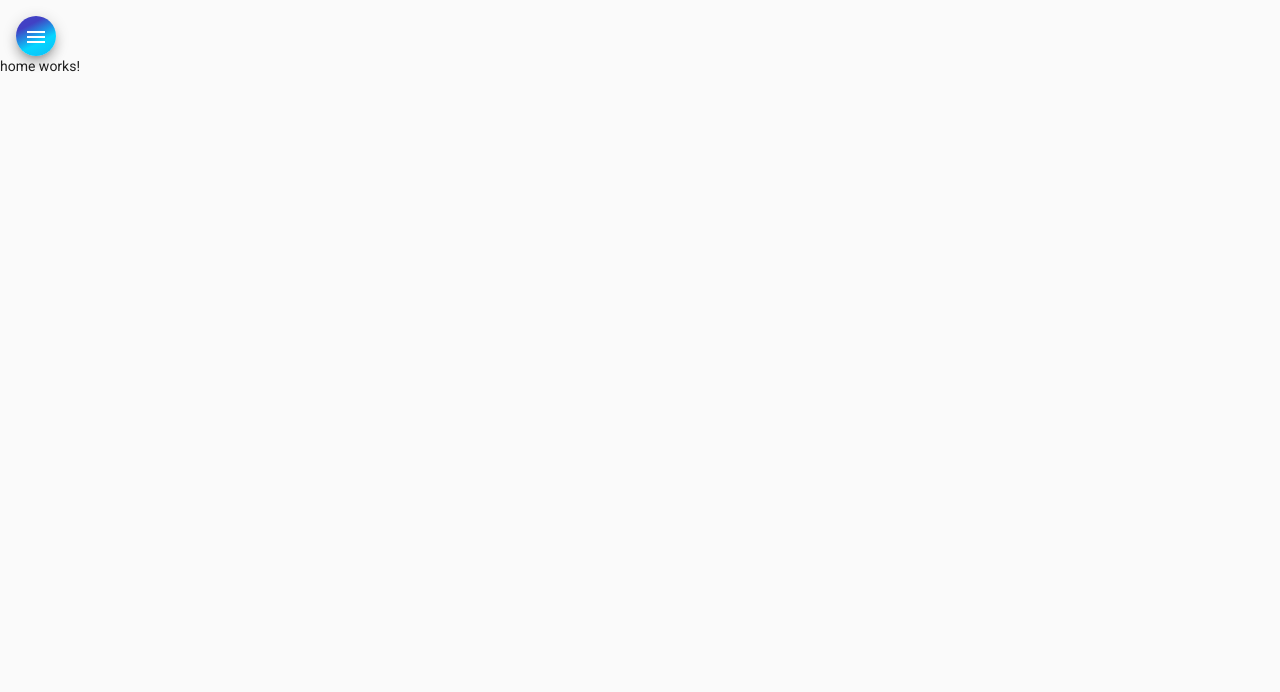
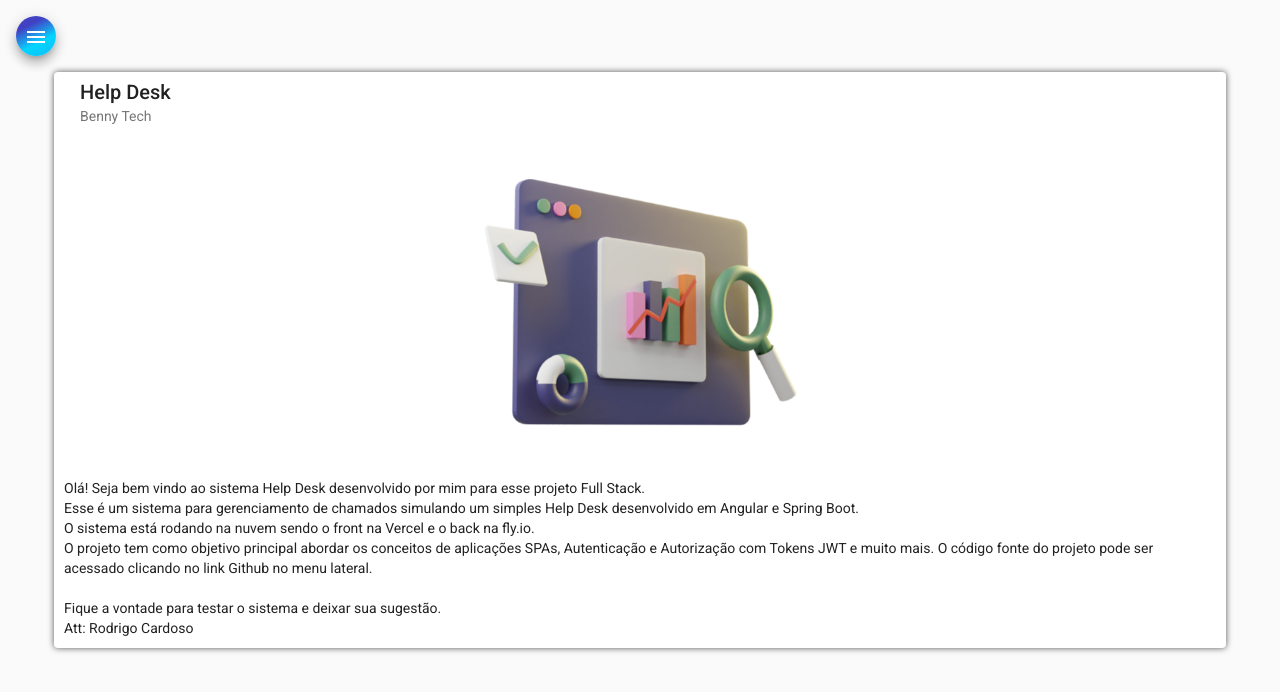
Before and after one commit to Rodrigopca42/helpdesk1, an Angular app: page /home in a window 1280 px wide. Shown: the top 692 px of the page. Built offline with nearby package versions, Linux system fonts and the light colour scheme.

Commit message:
HTML e CSS para componente HOME

```diff
--- a/src/app/components/home/home.component.css
+++ b/src/app/components/home/home.component.css
@@ -0,0 +1,10 @@
+.card {
+    width: 90%;
+    margin: 1rem auto;
+    padding: 10px;
+    box-shadow: 0 0 6px #555;
+  }
+
+  img{
+    height: 20rem;
+  }
--- a/src/app/components/home/home.component.html
+++ b/src/app/components/home/home.component.html
@@ -1 +1,19 @@
-<p>home works!</p>
+<mat-card class="card">
+    <mat-card-header>
+      <mat-card-title>Help Desk</mat-card-title>
+      <mat-card-subtitle>Benny Tech</mat-card-subtitle>
+    </mat-card-header>
+    <img mat-card-image src="assets/img/home.svg" alt="Imagem home">
+    <mat-card-content>
+        <p>
+            Olá! Seja bem vindo ao sistema Help Desk desenvolvido por mim para esse projeto Full Stack.<br />
+            Esse é um sistema para gerenciamento de chamados simulando um simples Help Desk desenvolvido em Angular e
+            Spring Boot. <br />O sistema está rodando na nuvem sendo o front na Vercel e o back na fly.io.<br />
+            O projeto tem como objetivo principal abordar os conceitos de aplicações SPAs, Autenticação e Autorização com
+            Tokens JWT e muito mais. O código fonte do projeto pode ser acessado clicando no link Github no menu lateral.
+            <br /><br /> Fique a vontade para testar o sistema e deixar sua sugestão.
+            <br /> Att: Rodrigo Cardoso
+           </p>
+    </mat-card-content>
+
+  </mat-card>
```
Also changed, not shown: src/assets/img/home.svg (added).
